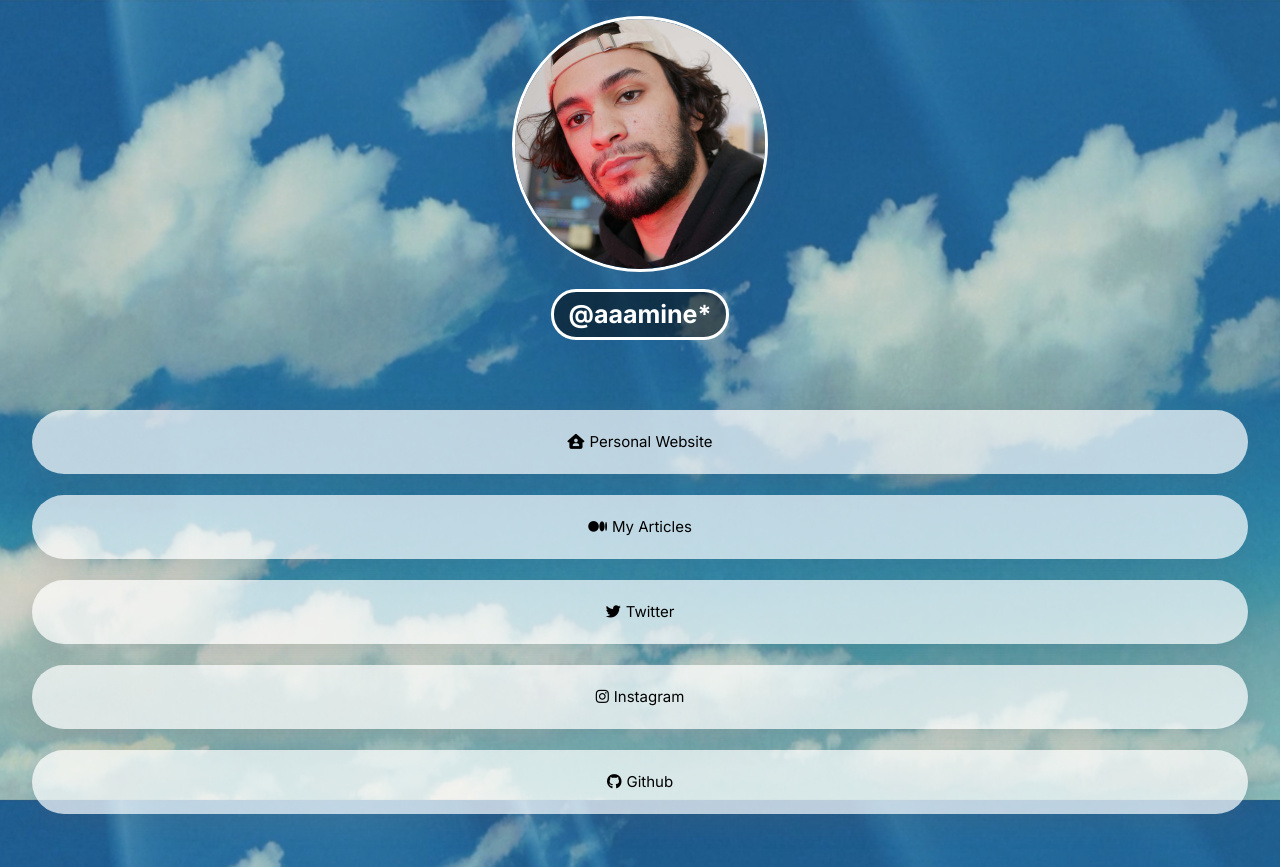
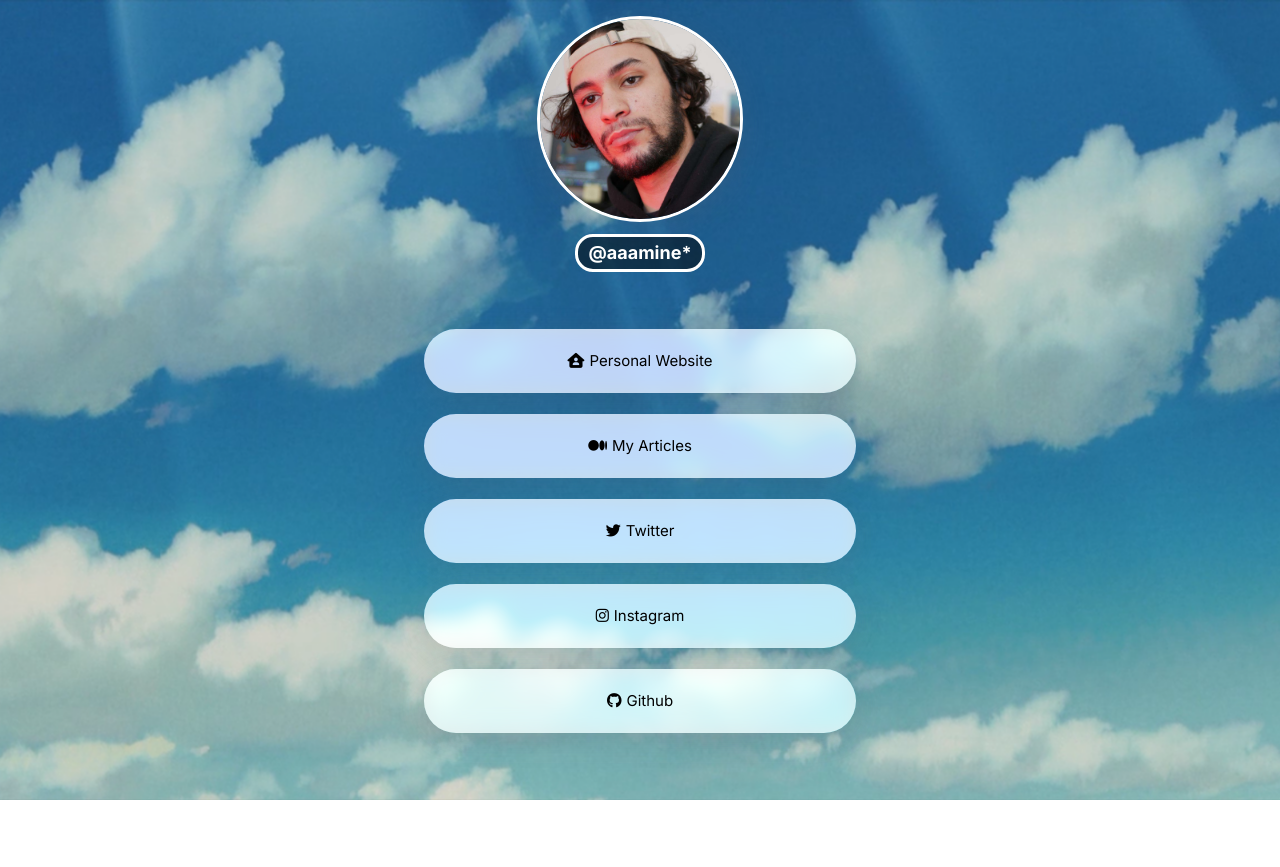
Before and after one commit to aaamine1/biolinks, a plain HTML site: page index.html in a window 1280 px wide. After the commit the page ends 800 px from the top, so only its background shows below. Drawn offline with Linux system fonts and the light colour scheme.

Commit message:
finished

```diff
--- a/main.css
+++ b/main.css
@@ -12,7 +12,7 @@ body {
 h1 {
   font-weight: 700;
   color: white;
-  font-size: 25px;
+  font-size: 18px;
   border-radius: 1em;
   background-color: rgba(0,0,0,.5);
   padding: 0.3em 0.6em;
@@ -29,9 +29,7 @@ header {
 }
 
 header > img {
-  height: 250px;
-  width: 250px;
-
+  height: 200px;
   border-radius: 100%;
   border: 3px solid white;
   box-shadow: rgba(100, 100, 111, 0.2) 0px 7px 29px 0px;
@@ -41,11 +39,13 @@ ul {
   box-sizing: border-box;
   list-style: none;
   margin: 0 auto;
-  padding: 2em;
+  padding: 1.5em;
+  max-width: 480px;
 
 }
 ul > li {
-  background-color: rgb(255, 255, 255, 0.7);
+  background-color: rgb(255, 255, 255, 0.75);
+  backdrop-filter: blur(10px) saturate(160%) contrast(180%);
   font-size: 15px;
   border-radius: 10em;
   padding: 1.5em;
```
